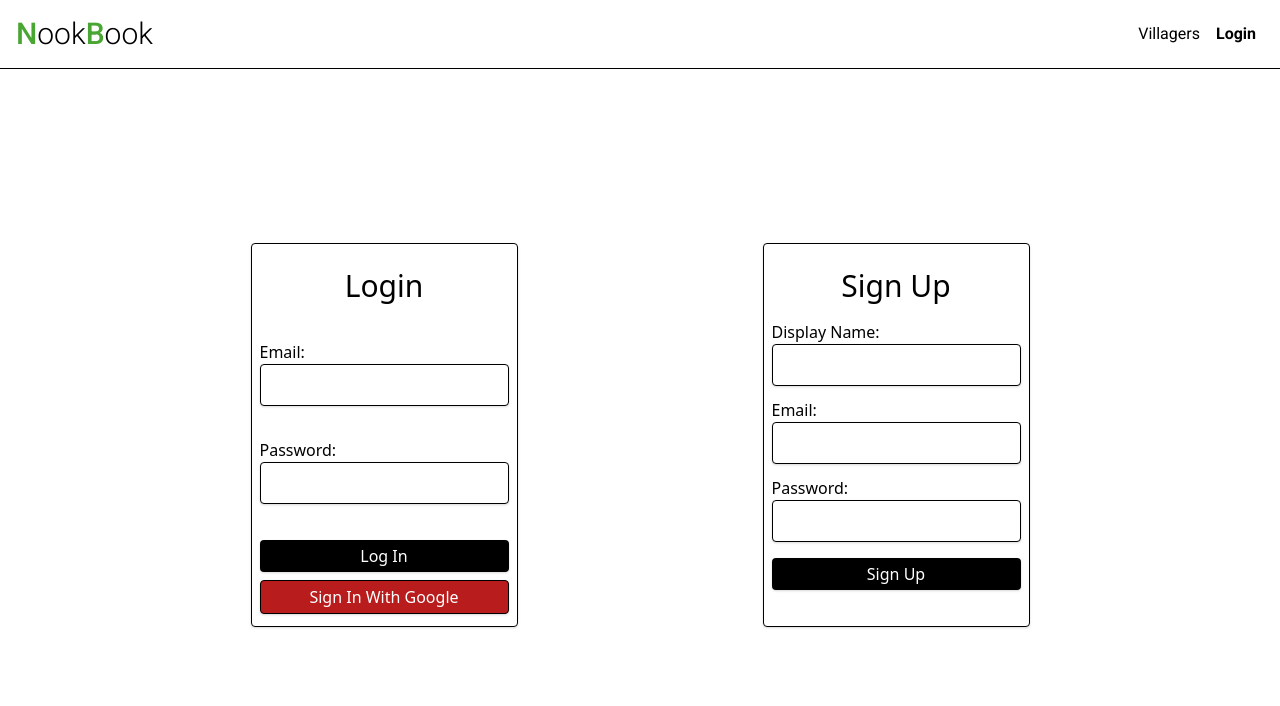
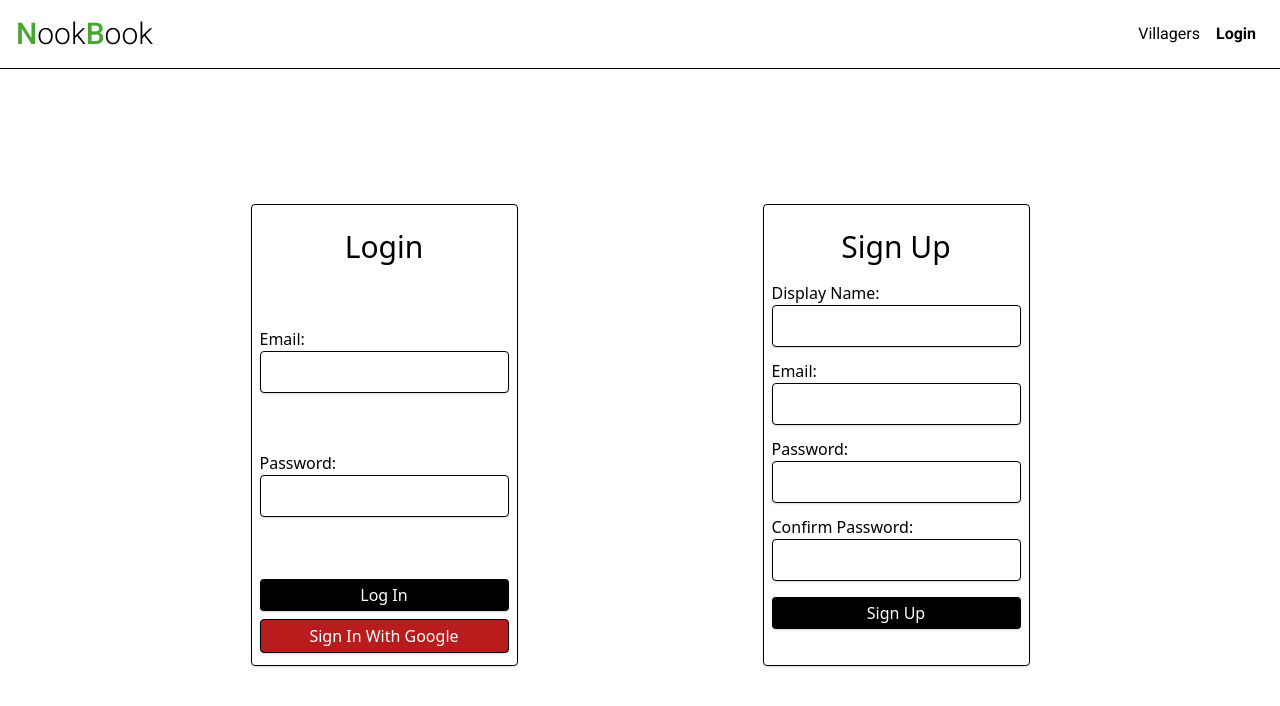
Before and after one commit to MCacciano/looking-for-group, a React (Create React App) app: page /login in a window 1280 px wide. Shown: the top 706 px of the page. Built offline with nearby package versions, Linux system fonts and the light colour scheme; no server answers; a web font is replaced by a local one.

Commit message:
finish sign up and sign in with email and password, storing the user in the firestore on sign up with email and password as well as with google, added confirm password field to sign up form

```diff
--- a/src/components/SignUpForm/SignUpform.js
+++ b/src/components/SignUpForm/SignUpform.js
@@ -39,13 +39,14 @@ const SignUpform = ({ className = '' }) => {
       <div className='flex justify-center my-4'>
         <h1 className='text-3xl font-medium'>Sign Up</h1>
       </div>
-      <label htmlFor='displayName' className='flex flex-col mb-1'>
+      <label htmlFor='sign_up_displayName' className='flex flex-col mb-1'>
         Display Name:
         <input
           className={inputClasses}
           type='text'
           name='displayName'
-          id='displayName'
+          id='sign_up_displayName'
+          value={signUpForm.displayName}
           onChange={handleOnChange}
         />
       </label>
@@ -54,8 +55,9 @@ const SignUpform = ({ className = '' }) => {
         <input
           className={inputClasses}
           type='email'
-          name='sign_up_email'
+          name='email'
           id='sign_up_email'
+          value={signUpForm.email}
           onChange={handleOnChange}
         />
       </label>
@@ -64,8 +66,20 @@ const SignUpform = ({ className = '' }) => {
         <input
           className={inputClasses}
           type='password'
-          name='sign_up_password'
+          name='password'
           id='sign_up_password'
+          value={signUpForm.password}
+          onChange={handleOnChange}
+        />
+      </label>
+      <label htmlFor='sign_up_confirm_password' className='flex flex-col mb-1'>
+        Confirm Password:
+        <input
+          className={inputClasses}
+          type='password'
+          name='confirmPassword'
+          id='sign_up_confirm_password'
+          value={signUpForm.confirmPassword}
           onChange={handleOnChange}
         />
       </label>
--- a/src/components/VillagerList/VillagerListItem.js
+++ b/src/components/VillagerList/VillagerListItem.js
@@ -1,12 +1,15 @@
 import PropTypes from 'prop-types';
 
 const VillagerListItem = ({ villager }) => {
-  const { name, icon_uri } = villager;
+  const { name, icon_uri, image_uri } = villager;
 
   // console.log('villager :>> ', villager);
 
   return (
-    <li className='flex flex-col items-center border border-gray-400 bg-gray-100 rounded shadow'>
+    <li
+      style={{ backgroundColor: '#fafafa' }}
+      className='flex flex-col items-center border border-gray-400 rounded shadow'
+    >
       <img src={icon_uri} alt='villager icon' />
       <h1 className='font-yuseiMagic'>{name['name-USen']}</h1>
     </li>
```
Also changed, not shown: 2 other files (tests, documents, lock files or other folders).
